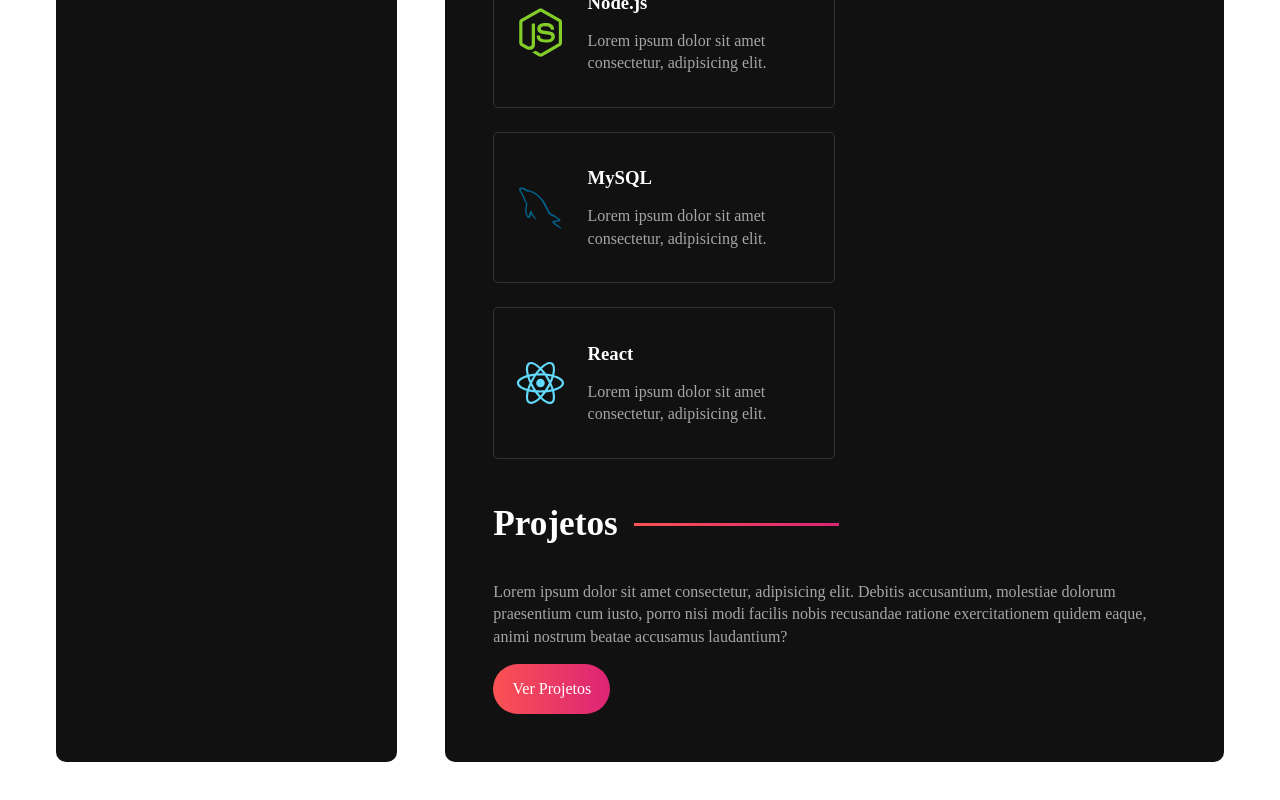
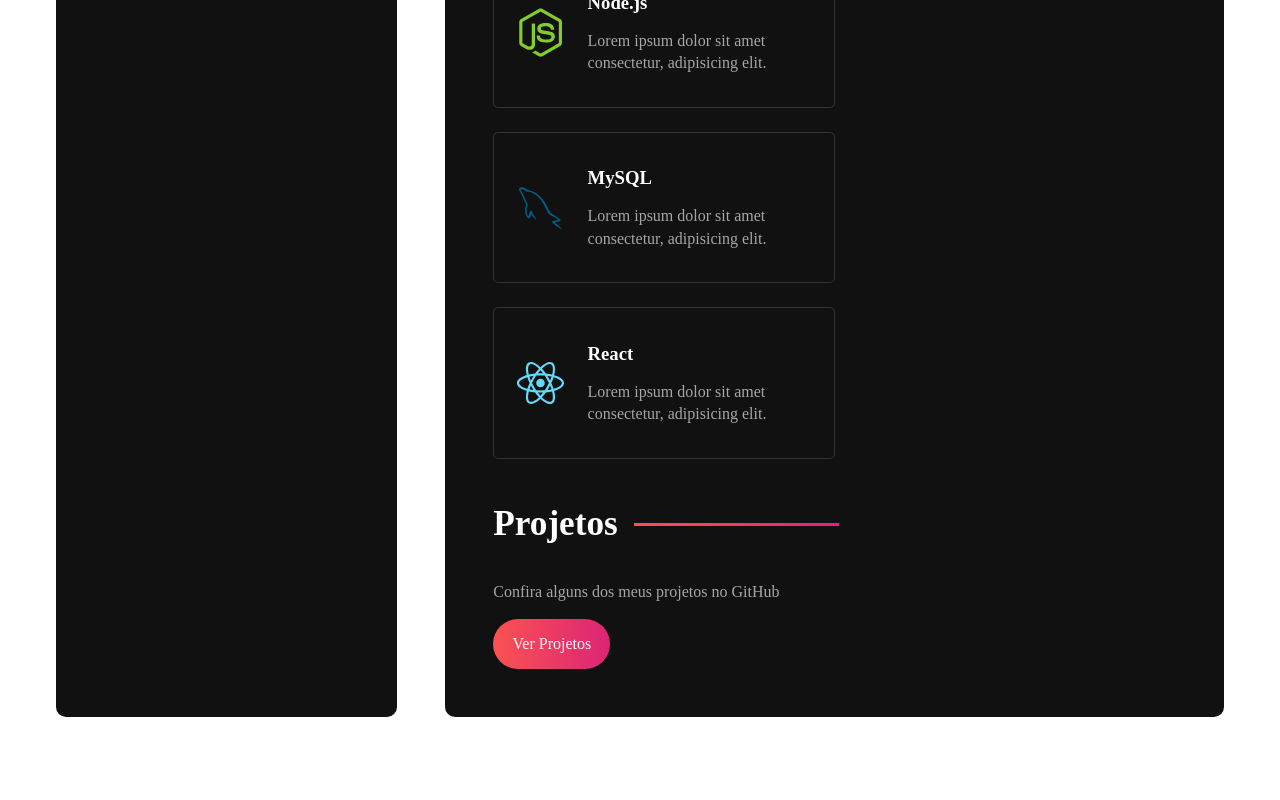
Before and after one commit to lucastandy/portfolio, a React (Vite) app: page / in a window 1280 px wide. Shown: the part 1287-2087 px from the top of the page. After the commit the page ends 2060 px from the top, so only its background shows below. Built offline with nearby package versions, Linux system fonts and the light colour scheme; the HTML template or start-up script is replaced by a standard one.

Commit message:
Atualização da seção projetos

```diff
--- a/src/components/ProjectsContainer.jsx
+++ b/src/components/ProjectsContainer.jsx
@@ -1,8 +1,8 @@
 const ProjectsContainer = () => {
     return <section className="projects-container">
         <h2>Projetos</h2>
-        <p>Lorem ipsum dolor sit amet consectetur, adipisicing elit. Debitis accusantium, molestiae dolorum praesentium cum iusto, porro nisi modi facilis nobis recusandae ratione exercitationem quidem eaque, animi nostrum beatae accusamus laudantium?</p>
-        <a href="" className="btn">
+        <p>Confira alguns dos meus projetos no GitHub</p>
+        <a href="https://github.com/lucastandy" className="btn" target="_blank">
             Ver Projetos
         </a>
     </section>
```
